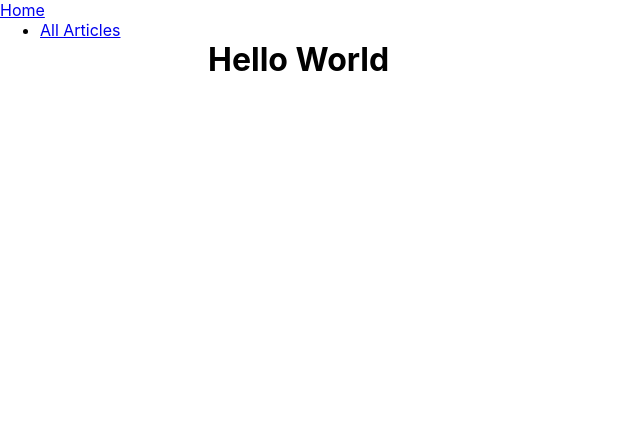
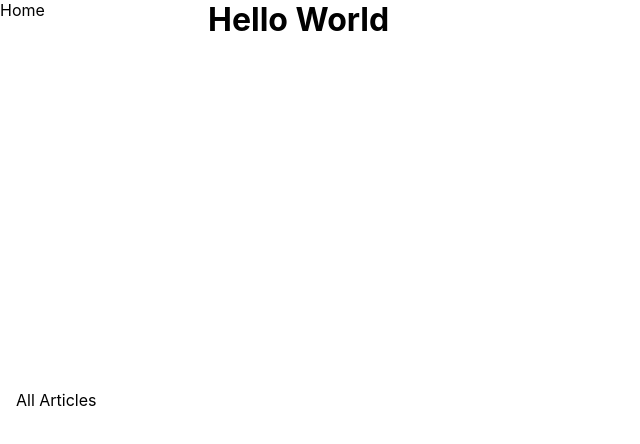
Before and after one commit to lucamarial/DJL-Client, a React (Create React App) app: page / in a window 1280 px wide. Shown: the top 444 px of the page, without its empty margins (0-640 px from the left). Built offline with nearby package versions, Linux system fonts and the light colour scheme.

Commit message:
Adds sidebar styling from index.css and styling to list and list items

```diff
--- a/src/components/NavBar/index.jsx
+++ b/src/components/NavBar/index.jsx
@@ -1,5 +1,6 @@
 import React from 'react'
 import { NavLink } from 'react-router-dom'
+import './navbar.css'
 
 const NavBar = () => {
   return (
--- /dev/null
+++ b/src/components/NavBar/navbar.css
@@ -0,0 +1,22 @@
+.sidebar {
+  width: 13em;
+  height: 100%;
+  position: fixed;
+}
+
+.sidebar a {
+  text-decoration: none;
+  color: black;
+}
+
+.sidebar ul {
+  padding: 0;
+  list-style: none;
+  position: absolute;
+  top: 50%;
+  transform: translateY(-50%);
+}
+
+.sidebar li {
+  padding: .5em 1em;
+}
```
